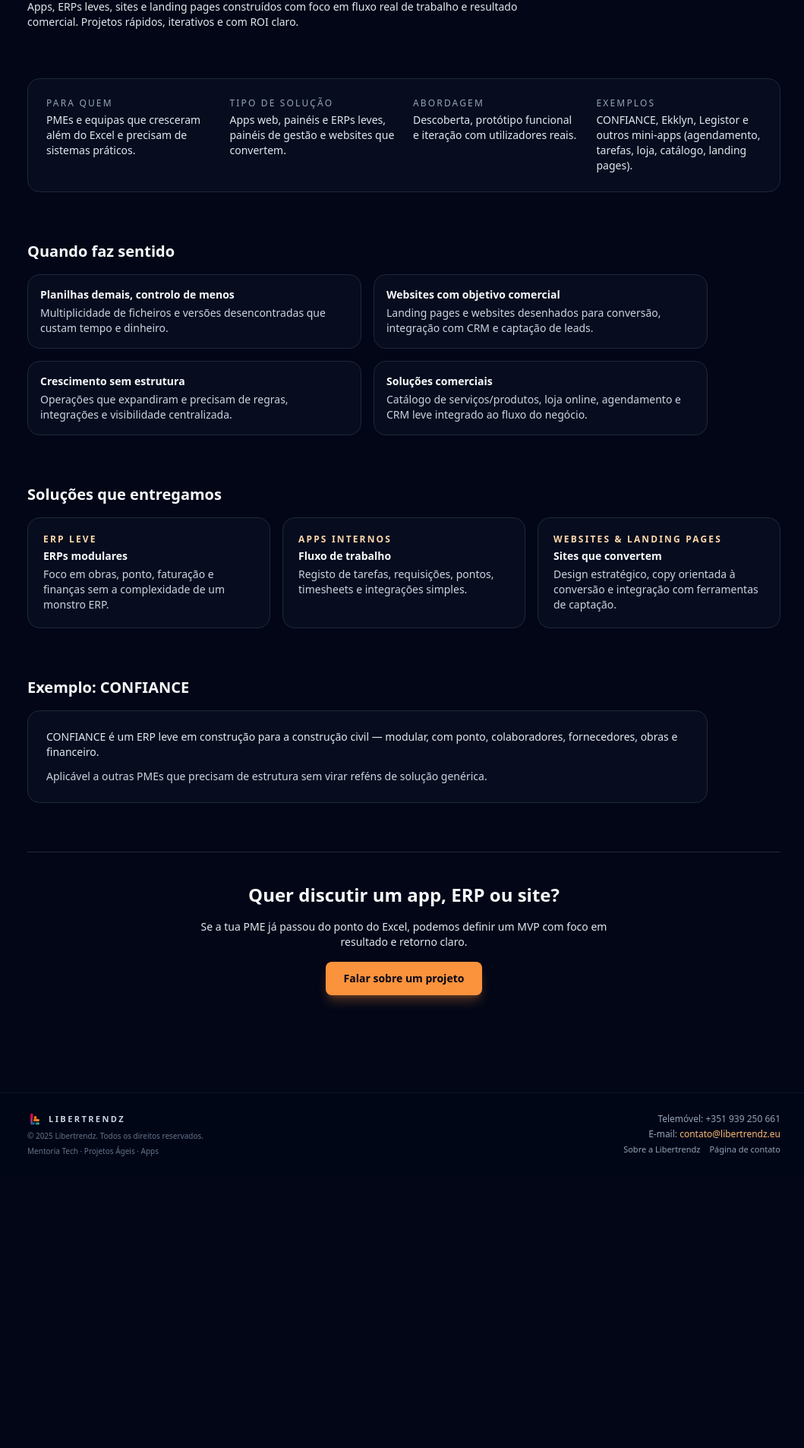
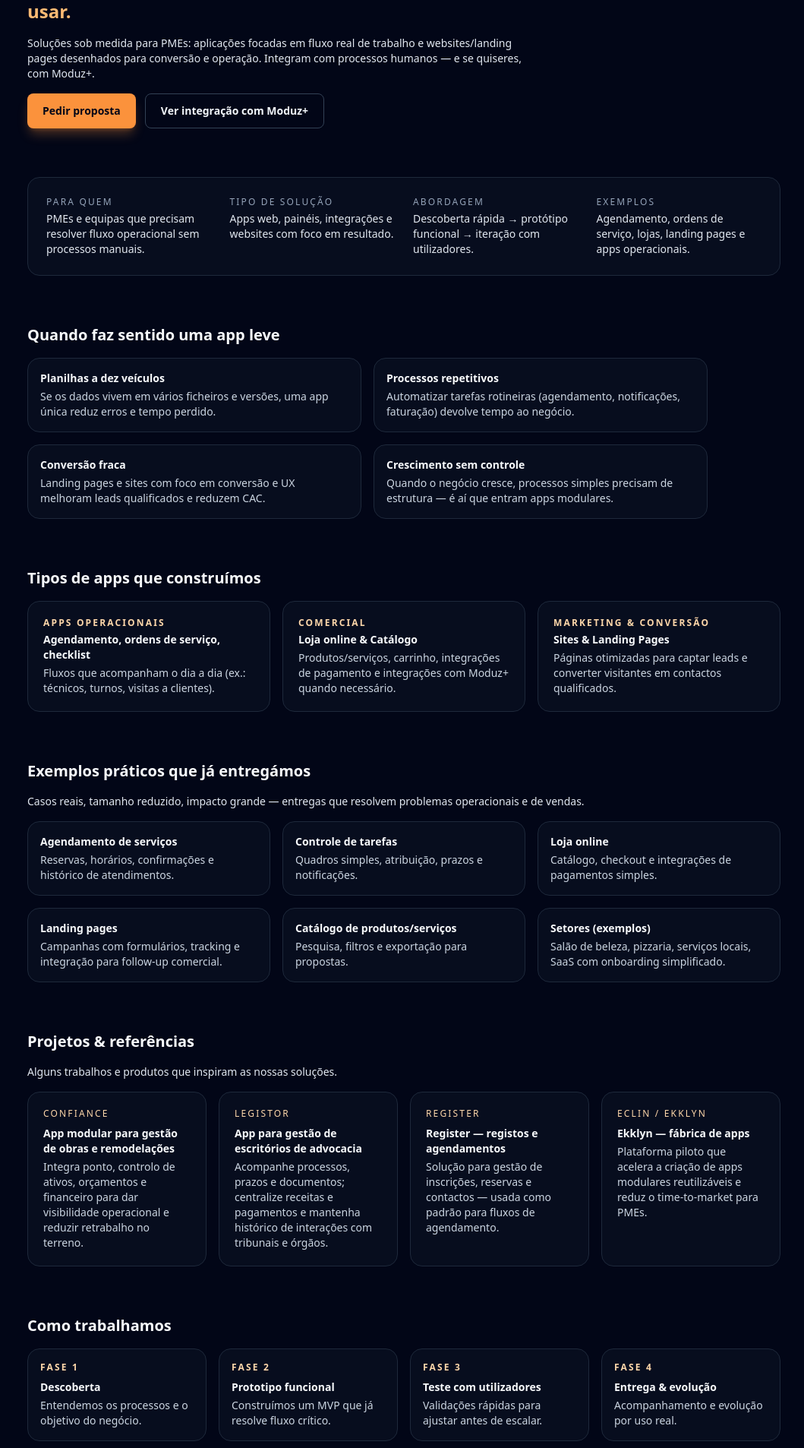
Before and after one commit to libertrendz/libertrendz-site, a Next.js app: page /apps in a window 1280 px wide. Shown: the part 314-2220 px from the top of the page at 76% size, without its empty margins (108-1167 px from the left). Before the commit the page ends 1861 px from the top, so only its background shows below. Built offline with nearby package versions, Linux system fonts and the light colour scheme.

Commit message:
Atualizar o page.tsx

```diff
--- a/app/apps/page.tsx
+++ b/app/apps/page.tsx
@@ -1,105 +1,211 @@
-import Image from "next/image";
-
 export default function AppsPage() {
   return (
     <main className="min-h-[calc(100vh-5rem)] bg-slate-950 text-slate-50">
       <section className="container-page py-12 lg:py-16 space-y-16">
         {/* HERO */}
-        <div className="max-w-3xl space-y-4">
+        <div className="relative max-w-3xl space-y-4">
+          {/* overlay laranja suave — personalidade sem exagero */}
+          <div className="pointer-events-none absolute -inset-x-6 -top-8 -bottom-8 -z-10 mx-auto w-[calc(100%+48px)] rounded-2xl bg-gradient-to-r from-accent-600/6 via-accent-500/4 to-transparent blur-[12px]" />
           <p className="text-xs font-semibold uppercase tracking-[0.2em] text-accent-400">
-            Apps & Tiny ERPs
+            Apps & Websites
           </p>
           <h1 className="text-3xl font-bold leading-tight md:text-4xl">
-            Sistemas sob medida para quando o Excel já não chega — sem virar refém de ferramentas pesadas.
+            Apps leves e websites que fazem o trabalho — não ocupam o tempo.
+            <span className="block mt-2 text-accent-400 text-2xl">
+              Agendamento, operações, vendas e automação — prontos para usar.
+            </span>
           </h1>
           <p className="text-sm text-slate-200 max-w-2xl">
-            Apps, ERPs leves, sites e landing pages construídos com foco em fluxo real de trabalho e resultado comercial. Projetos rápidos, iterativos e com ROI claro.
+            Soluções sob medida para PMEs: aplicações focadas em fluxo real de trabalho e websites/landing pages desenhados para conversão e operação. Integram com processos humanos — e se quiseres, com Moduz+.
           </p>
+
+          <div className="mt-6 flex flex-wrap gap-3">
+            <a
+              href="/contato"
+              className="inline-flex items-center justify-center rounded-lg bg-accent-500 px-5 py-3 text-sm font-semibold text-slate-950 shadow-lg shadow-accent-500/30 transition hover:bg-accent-400"
+            >
+              Pedir proposta
+            </a>
+            <a
+              href="/moduz"
+              className="inline-flex items-center justify-center rounded-lg border border-slate-700 px-5 py-3 text-sm font-semibold text-slate-100 transition hover:border-slate-500 hover:bg-slate-900/60"
+            >
+              Ver integração com Moduz+
+            </a>
+          </div>
         </div>
 
         {/* RESUMO EM CARDS */}
         <div className="grid gap-6 rounded-2xl border border-slate-800 bg-slate-900/40 p-6 md:grid-cols-4">
           <div>
             <p className="text-xs uppercase tracking-[0.18em] text-slate-400">Para quem</p>
-            <p className="mt-1 text-sm text-slate-200">PMEs e equipas que cresceram além do Excel e precisam de sistemas práticos.</p>
+            <p className="mt-1 text-sm text-slate-200">PMEs e equipas que precisam resolver fluxo operacional sem processos manuais.</p>
           </div>
           <div>
             <p className="text-xs uppercase tracking-[0.18em] text-slate-400">Tipo de solução</p>
-            <p className="mt-1 text-sm text-slate-200">Apps web, painéis e ERPs leves, painéis de gestão e websites que convertem.</p>
+            <p className="mt-1 text-sm text-slate-200">Apps web, painéis, integrações e websites com foco em resultado.</p>
           </div>
           <div>
             <p className="text-xs uppercase tracking-[0.18em] text-slate-400">Abordagem</p>
-            <p className="mt-1 text-sm text-slate-200">Descoberta, protótipo funcional e iteração com utilizadores reais.</p>
+            <p className="mt-1 text-sm text-slate-200">Descoberta rápida → protótipo funcional → iteração com utilizadores.</p>
           </div>
           <div>
             <p className="text-xs uppercase tracking-[0.18em] text-slate-400">Exemplos</p>
-            <p className="mt-1 text-sm text-slate-200">CONFIANCE, Ekklyn, Legistor e outros mini-apps (agendamento, tarefas, loja, catálogo, landing pages).</p>
+            <p className="mt-1 text-sm text-slate-200">Agendamento, ordens de serviço, lojas, landing pages e apps operacionais.</p>
           </div>
         </div>
 
         {/* QUANDO FAZ SENTIDO */}
         <div className="space-y-4">
-          <h2 className="text-xl font-semibold text-slate-50">Quando faz sentido</h2>
+          <h2 className="text-xl font-semibold text-slate-50">Quando faz sentido uma app leve</h2>
           <div className="grid gap-4 md:grid-cols-2 max-w-4xl">
             <div className="rounded-2xl border border-slate-800 bg-slate-900/40 p-4 text-sm text-slate-200">
-              <p className="mb-1 font-semibold text-slate-50">Planilhas demais, controlo de menos</p>
-              <p className="text-slate-300">Multiplicidade de ficheiros e versões desencontradas que custam tempo e dinheiro.</p>
+              <p className="mb-1 font-semibold text-slate-50">Planilhas a dez veículos</p>
+              <p className="text-slate-300">Se os dados vivem em vários ficheiros e versões, uma app única reduz erros e tempo perdido.</p>
             </div>
             <div className="rounded-2xl border border-slate-800 bg-slate-900/40 p-4 text-sm text-slate-200">
-              <p className="mb-1 font-semibold text-slate-50">Websites com objetivo comercial</p>
-              <p className="text-slate-300">Landing pages e websites desenhados para conversão, integração com CRM e captação de leads.</p>
+              <p className="mb-1 font-semibold text-slate-50">Processos repetitivos</p>
+              <p className="text-slate-300">Automatizar tarefas rotineiras (agendamento, notificações, faturação) devolve tempo ao negócio.</p>
             </div>
             <div className="rounded-2xl border border-slate-800 bg-slate-900/40 p-4 text-sm text-slate-200">
-              <p className="mb-1 font-semibold text-slate-50">Crescimento sem estrutura</p>
-              <p className="text-slate-300">Operações que expandiram e precisam de regras, integrações e visibilidade centralizada.</p>
+              <p className="mb-1 font-semibold text-slate-50">Conversão fraca</p>
+              <p className="text-slate-300">Landing pages e sites com foco em conversão e UX melhoram leads qualificados e reduzem CAC.</p>
             </div>
             <div className="rounded-2xl border border-slate-800 bg-slate-900/40 p-4 text-sm text-slate-200">
-              <p className="mb-1 font-semibold text-slate-50">Soluções comerciais</p>
-              <p className="text-slate-300">Catálogo de serviços/produtos, loja online, agendamento e CRM leve integrado ao fluxo do negócio.</p>
+              <p className="mb-1 font-semibold text-slate-50">Crescimento sem controle</p>
+              <p className="text-slate-300">Quando o negócio cresce, processos simples precisam de estrutura — é aí que entram apps modulares.</p>
             </div>
           </div>
         </div>
 
         {/* TIPOS DE SOLUÇÃO */}
         <div className="space-y-4">
-          <h2 className="text-xl font-semibold text-slate-50">Soluções que entregamos</h2>
+          <h2 className="text-xl font-semibold text-slate-50">Tipos de apps que construímos</h2>
           <div className="grid gap-4 md:grid-cols-3">
             <div className="rounded-2xl border border-slate-800 bg-slate-900/40 p-5 text-sm text-slate-200">
-              <p className="mb-1 text-xs font-semibold uppercase tracking-[0.18em] text-accent-300">ERP leve</p>
-              <p className="font-semibold text-slate-50">ERPs modulares</p>
-              <p className="mt-1 text-slate-300">Foco em obras, ponto, faturação e finanças sem a complexidade de um monstro ERP.</p>
+              <p className="mb-1 text-xs font-semibold uppercase tracking-[0.18em] text-accent-300">Apps Operacionais</p>
+              <p className="font-semibold text-slate-50">Agendamento, ordens de serviço, checklist</p>
+              <p className="mt-1 text-slate-300">Fluxos que acompanham o dia a dia (ex.: técnicos, turnos, visitas a clientes).</p>
             </div>
             <div className="rounded-2xl border border-slate-800 bg-slate-900/40 p-5 text-sm text-slate-200">
-              <p className="mb-1 text-xs font-semibold uppercase tracking-[0.18em] text-accent-300">Apps internos</p>
-              <p className="font-semibold text-slate-50">Fluxo de trabalho</p>
-              <p className="mt-1 text-slate-300">Registo de tarefas, requisições, pontos, timesheets e integrações simples.</p>
+              <p className="mb-1 text-xs font-semibold uppercase tracking-[0.18em] text-accent-300">Comercial</p>
+              <p className="font-semibold text-slate-50">Loja online & Catálogo</p>
+              <p className="mt-1 text-slate-300">Produtos/serviços, carrinho, integrações de pagamento e integrações com Moduz+ quando necessário.</p>
             </div>
             <div className="rounded-2xl border border-slate-800 bg-slate-900/40 p-5 text-sm text-slate-200">
-              <p className="mb-1 text-xs font-semibold uppercase tracking-[0.18em] text-accent-300">Websites & Landing Pages</p>
-              <p className="font-semibold text-slate-50">Sites que convertem</p>
-              <p className="mt-1 text-slate-300">Design estratégico, copy orientada à conversão e integração com ferramentas de captação.</p>
+              <p className="mb-1 text-xs font-semibold uppercase tracking-[0.18em] text-accent-300">Marketing & Conversão</p>
+              <p className="font-semibold text-slate-50">Sites & Landing Pages</p>
+              <p className="mt-1 text-slate-300">Páginas otimizadas para captar leads e converter visitantes em contactos qualificados.</p>
             </div>
           </div>
         </div>
 
-        {/* EXEMPLO: CONFIANCE */}
+        {/* EXEMPLOS PRÁTICOS — grid com vida */}
         <div className="space-y-4">
-          <h2 className="text-xl font-semibold text-slate-50">Exemplo: CONFIANCE</h2>
-          <div className="rounded-2xl border border-slate-800 bg-slate-900/40 p-6 text-sm text-slate-200 max-w-4xl space-y-3">
-            <p>CONFIANCE é um ERP leve em construção para a construção civil — modular, com ponto, colaboradores, fornecedores, obras e financeiro.</p>
-            <p className="text-slate-300">Aplicável a outras PMEs que precisam de estrutura sem virar reféns de solução genérica.</p>
+          <h2 className="text-xl font-semibold text-slate-50">Exemplos práticos que já entregámos</h2>
+          <p className="text-sm text-slate-200 max-w-3xl">Casos reais, tamanho reduzido, impacto grande — entregas que resolvem problemas operacionais e de vendas.</p>
+
+          <div className="grid gap-4 md:grid-cols-3">
+            <div className="rounded-2xl border border-slate-800 bg-slate-900/40 p-4 text-sm text-slate-200">
+              <p className="font-semibold text-slate-50">Agendamento de serviços</p>
+              <p className="text-slate-300 mt-1">Reservas, horários, confirmações e histórico de atendimentos.</p>
+            </div>
+
+            <div className="rounded-2xl border border-slate-800 bg-slate-900/40 p-4 text-sm text-slate-200">
+              <p className="font-semibold text-slate-50">Controle de tarefas</p>
+              <p className="text-slate-300 mt-1">Quadros simples, atribuição, prazos e notificações.</p>
+            </div>
+
+            <div className="rounded-2xl border border-slate-800 bg-slate-900/40 p-4 text-sm text-slate-200">
+              <p className="font-semibold text-slate-50">Loja online</p>
+              <p className="text-slate-300 mt-1">Catálogo, checkout e integrações de pagamentos simples.</p>
+            </div>
+
+            <div className="rounded-2xl border border-slate-800 bg-slate-900/40 p-4 text-sm text-slate-200">
+              <p className="font-semibold text-slate-50">Landing pages</p>
+              <p className="text-slate-300 mt-1">Campanhas com formulários, tracking e integração para follow-up comercial.</p>
+            </div>
+
+            <div className="rounded-2xl border border-slate-800 bg-slate-900/40 p-4 text-sm text-slate-200">
+              <p className="font-semibold text-slate-50">Catálogo de produtos/serviços</p>
+              <p className="text-slate-300 mt-1">Pesquisa, filtros e exportação para propostas.</p>
+            </div>
+
+            <div className="rounded-2xl border border-slate-800 bg-slate-900/40 p-4 text-sm text-slate-200">
+              <p className="font-semibold text-slate-50">Setores (exemplos)</p>
+              <p className="text-slate-300 mt-1">Salão de beleza, pizzaria, serviços locais, SaaS com onboarding simplificado.</p>
+            </div>
+          </div>
+        </div>
+
+        {/* PROJETOS & REFERÊNCIAS */}
+        <div className="space-y-4">
+          <h2 className="text-xl font-semibold text-slate-50">Projetos & referências</h2>
+          <p className="text-sm text-slate-200 max-w-3xl">Alguns trabalhos e produtos que inspiram as nossas soluções.</p>
+
+          <div className="grid gap-4 md:grid-cols-4">
+            <div className="rounded-2xl border border-slate-800 bg-slate-900/40 p-5 text-sm text-slate-200">
+              <p className="text-xs uppercase tracking-[0.18em] text-accent-300">CONFIANCE</p>
+              <p className="mt-2 font-semibold text-slate-50">App modular para gestão de obras e remodelações</p>
+              <p className="mt-1 text-slate-300">Integra ponto, controlo de ativos, orçamentos e financeiro para dar visibilidade operacional e reduzir retrabalho no terreno.</p>
+            </div>
+
+            <div className="rounded-2xl border border-slate-800 bg-slate-900/40 p-5 text-sm text-slate-200">
+              <p className="text-xs uppercase tracking-[0.18em] text-accent-300">LEGISTOR</p>
+              <p className="mt-2 font-semibold text-slate-50">App para gestão de escritórios de advocacia</p>
+              <p className="mt-1 text-slate-300">Acompanhe processos, prazos e documentos; centralize receitas e pagamentos e mantenha histórico de interações com tribunais e órgãos.</p>
+            </div>
+
+            <div className="rounded-2xl border border-slate-800 bg-slate-900/40 p-5 text-sm text-slate-200">
+              <p className="text-xs uppercase tracking-[0.18em] text-accent-300">REGISTER</p>
+              <p className="mt-2 font-semibold text-slate-50">Register — registos e agendamentos</p>
+              <p className="mt-1 text-slate-300">Solução para gestão de inscrições, reservas e contactos — usada como padrão para fluxos de agendamento.</p>
+            </div>
+
+            <div className="rounded-2xl border border-slate-800 bg-slate-900/40 p-5 text-sm text-slate-200">
+              <p className="text-xs uppercase tracking-[0.18em] text-accent-300">ECLIN / EKKLYN</p>
+              <p className="mt-2 font-semibold text-slate-50">Ekklyn — fábrica de apps</p>
+              <p className="mt-1 text-slate-300">Plataforma piloto que acelera a criação de apps modulares reutilizáveis e reduz o time-to-market para PMEs.</p>
+            </div>
+          </div>
+        </div>
+
+        {/* COMO TRABALHAMOS */}
+        <div className="space-y-4">
+          <h2 className="text-xl font-semibold text-slate-50">Como trabalhamos</h2>
+          <div className="grid gap-4 md:grid-cols-4">
+            <div className="rounded-2xl border border-slate-800 bg-slate-900/40 p-4 text-sm text-slate-200">
+              <p className="text-xs font-semibold uppercase tracking-[0.18em] text-accent-300">Fase 1</p>
+              <p className="mt-2 font-semibold text-slate-50">Descoberta</p>
+              <p className="mt-1 text-slate-300">Entendemos os processos e o objetivo do negócio.</p>
+            </div>
+            <div className="rounded-2xl border border-slate-800 bg-slate-900/40 p-4 text-sm text-slate-200">
+              <p className="text-xs font-semibold uppercase tracking-[0.18em] text-accent-300">Fase 2</p>
+              <p className="mt-2 font-semibold text-slate-50">Prototipo funcional</p>
+              <p className="mt-1 text-slate-300">Construímos um MVP que já resolve fluxo crítico.</p>
+            </div>
+            <div className="rounded-2xl border border-slate-800 bg-slate-900/40 p-4 text-sm text-slate-200">
+              <p className="text-xs font-semibold uppercase tracking-[0.18em] text-accent-300">Fase 3</p>
+              <p className="mt-2 font-semibold text-slate-50">Teste com utilizadores</p>
+              <p className="mt-1 text-slate-300">Validações rápidas para ajustar antes de escalar.</p>
+            </div>
+            <div className="rounded-2xl border border-slate-800 bg-slate-900/40 p-4 text-sm text-slate-200">
+              <p className="text-xs font-semibold uppercase tracking-[0.18em] text-accent-300">Fase 4</p>
+              <p className="mt-2 font-semibold text-slate-50">Entrega & evolução</p>
+              <p className="mt-1 text-slate-300">Acompanhamento e evolução por uso real.</p>
+            </div>
           </div>
         </div>
 
         {/* CTA FINAL */}
         <div className="pt-10 border-t border-slate-800 text-center space-y-4">
-          <h2 className="text-2xl font-semibold text-slate-50">Quer discutir um app, ERP ou site?</h2>
-          <p className="max-w-xl mx-auto text-sm text-slate-200">Se a tua PME já passou do ponto do Excel, podemos definir um MVP com foco em resultado e retorno claro.</p>
+          <h2 className="text-2xl font-semibold text-slate-50">Quer um app que realmente funcione no dia a dia?</h2>
+          <p className="max-w-xl mx-auto text-sm text-slate-200">Agende uma conversa — mostramos exemplos práticos e uma proposta realista de tempo e investimento.</p>
           <a
             href="/contato"
             className="inline-flex items-center justify-center rounded-lg bg-accent-500 px-6 py-3 text-sm font-semibold text-slate-950 shadow-lg shadow-accent-500/30 transition hover:bg-accent-400"
           >
-            Falar sobre um projeto
+            Pedir proposta / Agendar
           </a>
         </div>
       </section>
```
